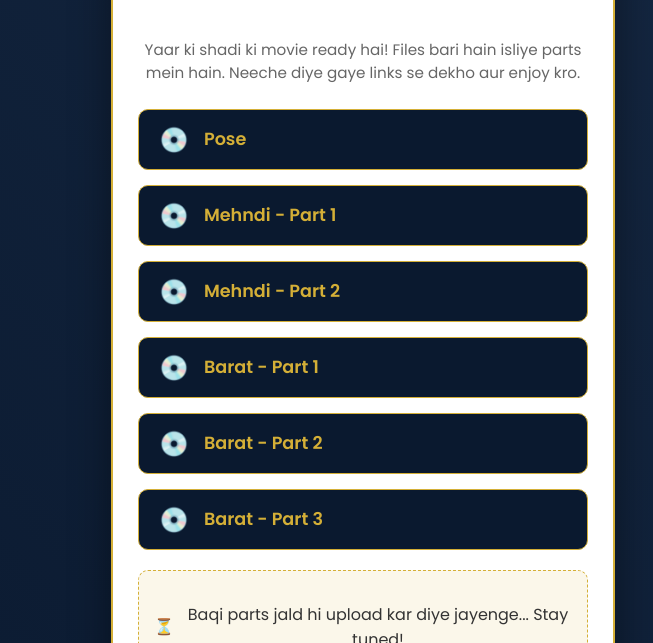
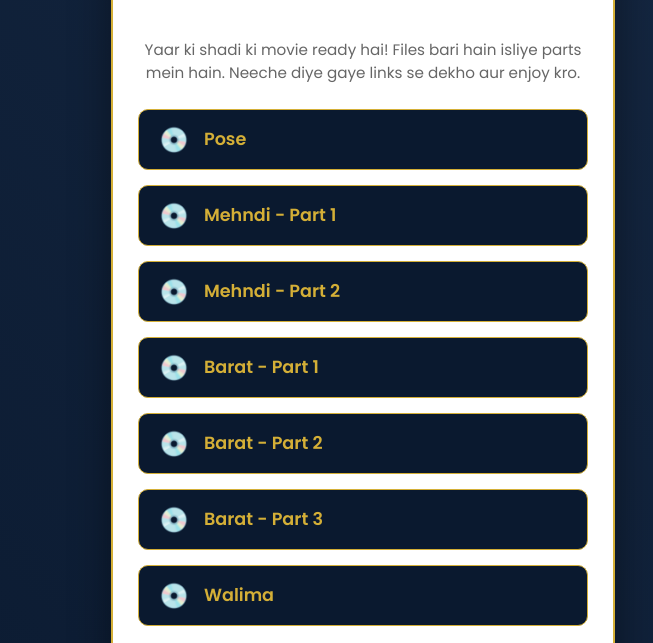
Before and after one commit to hamza-1897/Waseem-Wedding-movie, a plain HTML site: page index.html in a window 1280 px wide. Shown: the part 307-950 px from the top of the page, without its empty margins (277-930 px from the left). Drawn offline with Linux system fonts and the light colour scheme.

```diff
--- a/index.html
+++ b/index.html
@@ -214,6 +214,14 @@
                 </div>
             </a>
 
+                    <a href="https://drive.google.com/file/d/1EqmUwqxuCtoiH05wletd4RIxUJvETs-z/view?usp=sharing" class="link-btn" target="_blank">
+                <span class="btn-icon">💿</span>
+                <div class="btn-details">
+                    <span class="part-name">Walima</span>
+                </div>
+            </a>
+
+
 
                <div class="coming-soon">
     <span>⏳</span>
```
